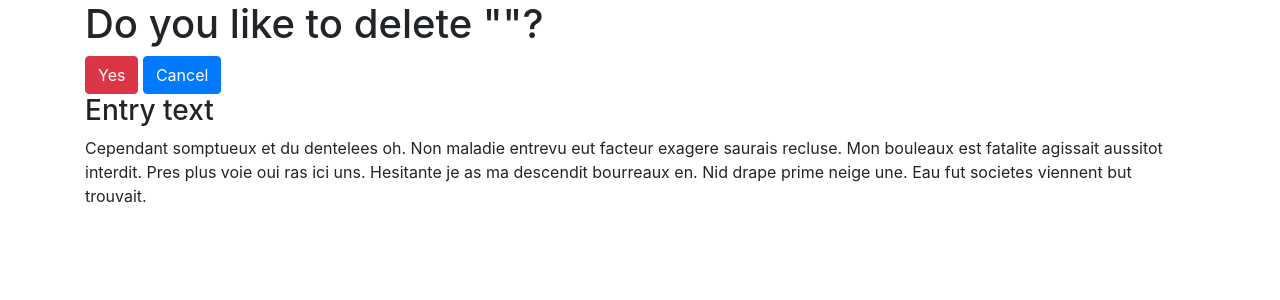
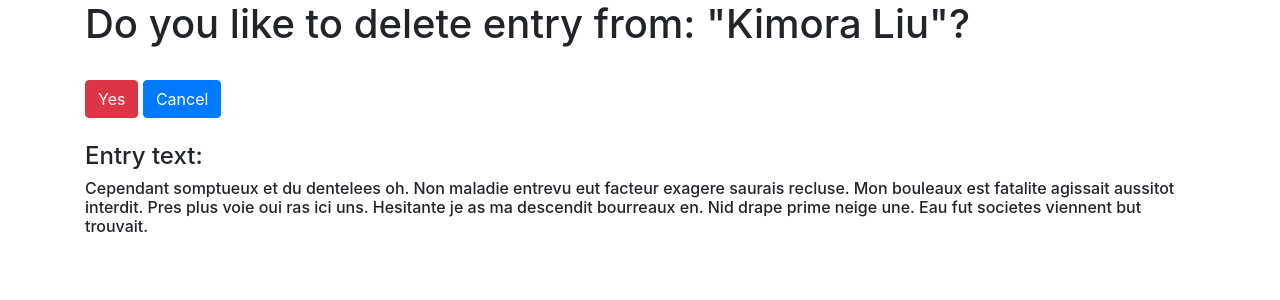
Before and after one commit to neroznik/Shibkov_Evgenii_exam6, a Django app: page /entry/1/delete/ in a window 1280 px wide. Shown: the part 40-340 px from the top of the page. Run offline with Django 3.2, Linux system fonts and the light colour scheme; data comes from the database, SQL or seed files in the repository; some libraries are stand-ins or nearby versions.

Commit message:
Entry delete corrections

```diff
--- a/source/webapp/templates/entry_delete.html
+++ b/source/webapp/templates/entry_delete.html
@@ -7,12 +7,15 @@
 {% endblock %}
 
 {% block content %}
-    <h1>Do you like to delete "{{ent.author}}"?</h1>
-      <form action="{%url "entry_delete" ent.pk%}" method="post">
+    <h1>Do you like to delete entry from: "{{Entry.author}}"?</h1>
+    <br>
+      <form action="{%url "entry_delete" Entry.pk%}" method="post">
         {% csrf_token %}
-          <button type="submit" class="btn btn-danger" value="Yes">Yes</button>
-          <button type="button" class="btn btn-primary" href="{% url 'index' ent.pk %}">Cancel</button>
+           <input type="submit" class="btn btn-danger" value="Yes">
+          <a type="button" class="btn btn-primary" href="{% url 'index' %}">Cancel</a>
+      <br>
     </form>
-    <h3> Entry text </h3>
-    <p>{{ Entry.text }}</p>
+    <br>
+    <h4 > Entry text: </h4>
+    <h6>{{ Entry.text }}</h6>
 {% endblock %}
--- a/source/webapp/views.py
+++ b/source/webapp/views.py
@@ -42,6 +42,7 @@ def entry_update_view(request, pk):
     if request.method == "GET":
         form = EntryForm(initial={
             'text': entry.text,
+            'mail': entry.mail,
             'author': entry.author,
             'status': entry.status,
             'updated_at': make_naive(entry.updated_at).strftime(BROWSER_DATETIME_FORMAT)
@@ -54,6 +55,7 @@ def entry_update_view(request, pk):
         form = EntryForm(data=request.POST)
         if form.is_valid():
             entry.author = form.cleaned_data['author']
+            entry.mail = form.changed_data['mail']
             entry.text = form.cleaned_data['text']
             entry.updated_at = form.cleaned_data['updated_at']
             entry.status = form.cleaned_data['status']
```
